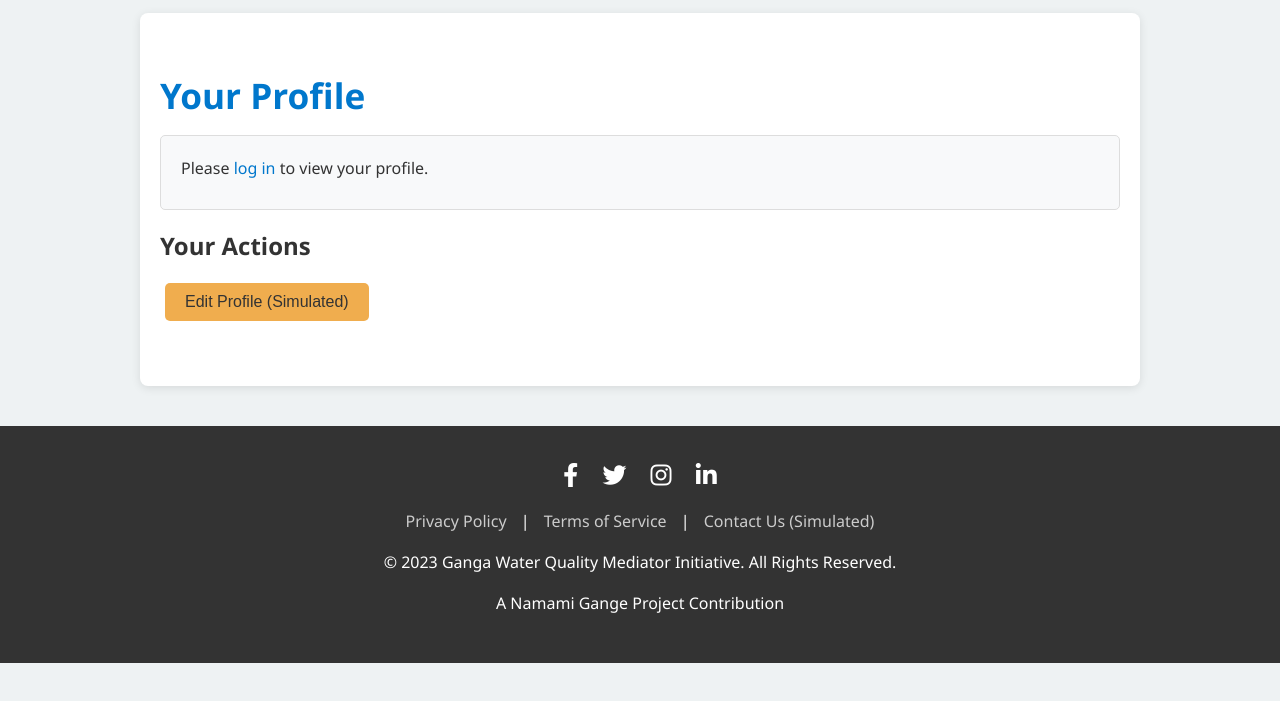
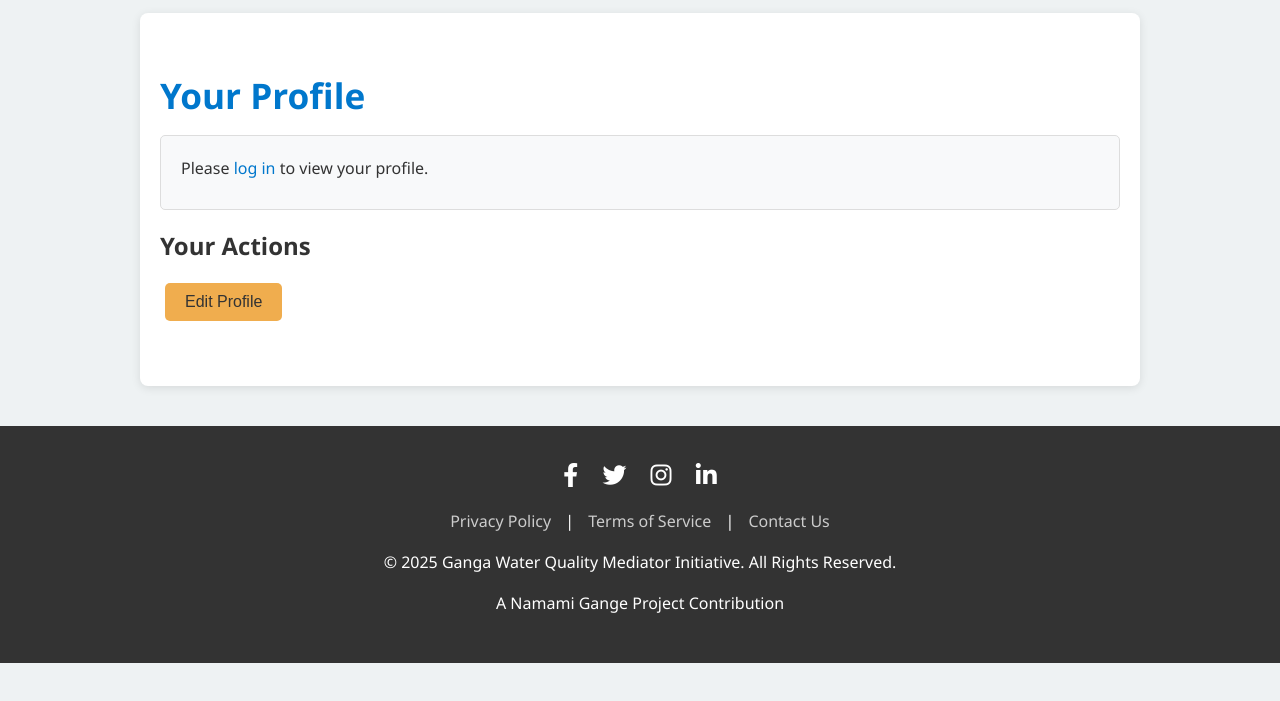
Before and after one commit to Paansh-1/eaa, a website: page profile.html in a window 1280 px wide. Shown: the part 77-778 px from the top of the page. Drawn offline with Linux system fonts and the light colour scheme.

Commit message:
Update profile.html

```diff
--- a/profile.html
+++ b/profile.html
@@ -46,13 +46,13 @@
                  <div id="org-actions" style="display: none;">
                      <p>As a registered Organization/Tester, you can submit reports:</p>
                      <a href="index.html#submit-report-section" class="btn btn-success">Submit New Report</a>
-                     <p><a href="#">View Past Submissions (Simulated)</a></p>
+                     <p><a href="#">View Past Submissions</a></p>
                  </div>
                  <div id="local-actions" style="display: none;">
                       <p>Thank you for being part of the mission!</p>
                       <p><a href="index.html#then-now">See the Progress</a></p>
                  </div>
-                 <button id="edit-profile-btn" class="btn btn-secondary">Edit Profile (Simulated)</button>
+                 <button id="edit-profile-btn" class="btn btn-secondary">Edit Profile </button>
             </div>
 
         </section>
@@ -69,9 +69,9 @@
             <div class="footer-links">
                 <a href="#">Privacy Policy</a> |
                 <a href="#">Terms of Service</a> |
-                <a href="#contact">Contact Us (Simulated)</a>
+                <a href="#contact">Contact Us </a>
             </div>
-            <p>© 2023 Ganga Water Quality Mediator Initiative. All Rights Reserved.</p>
+            <p>© 2025 Ganga Water Quality Mediator Initiative. All Rights Reserved.</p>
              <p>A Namami Gange Project Contribution</p>
         </div>
     </footer>
```
